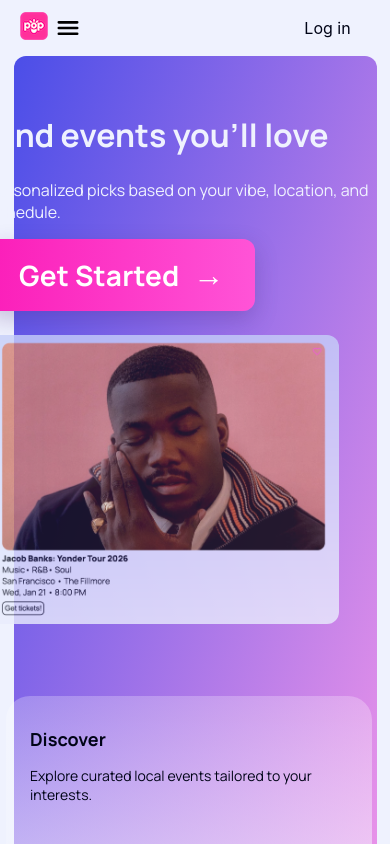
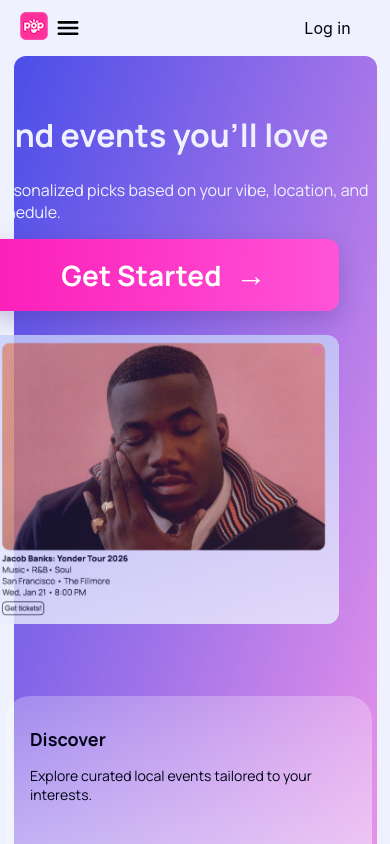
Before and after one commit to ash-kick/event-pop-app, a React (Vite) app: page / in a window 390 px wide. Shown: the top 844 px of the page. Built offline with nearby package versions, Linux system fonts and the light colour scheme; no server answers; a web font is replaced by a local one.

Commit message:
removing unnecessary small screen formatting for get started button on landing page

```diff
--- a/src/styles/Landing.css
+++ b/src/styles/Landing.css
@@ -105,14 +105,6 @@
           min-width: 25%;
           min-height: 80px;
      }
-
-     .landing-get-started-button {
-          min-width: 220px;
-          height: 60px;
-          font-size: 24px;
-          border-radius: 10px;
-          padding: 0 22px;
-     }
 }
 
 /* buttons */
@@ -121,7 +113,7 @@
      background: linear-gradient(92deg, var(--hot-pink-color) 0%, var(--light-hot-pink-color) 100%);
      border: none;
      border-radius: 12px;
-     min-width: 260px;
+     min-width: 350px;
      height: 72px;
      padding: 0 30px;
      font-size: 28px;
```
